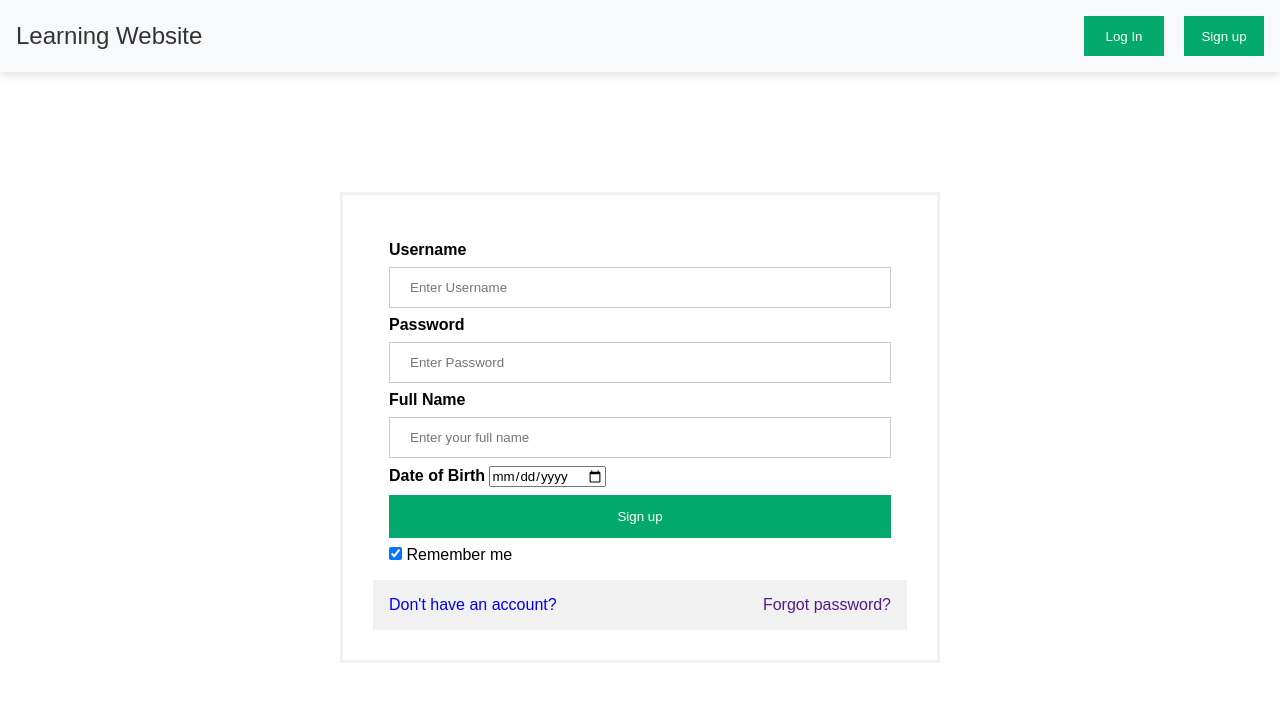
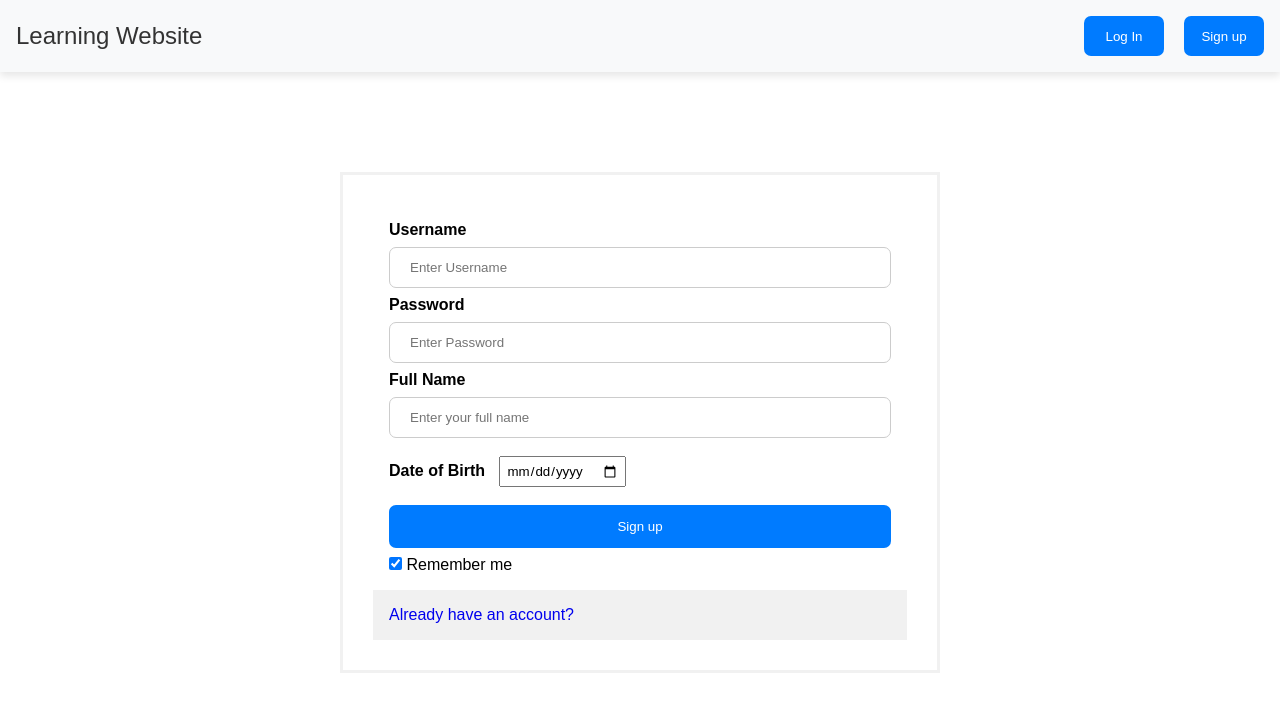
Before and after one commit to mhuongg04/group-18-learn-web, a plain HTML site: page sign-up.html in a window 1280 px wide. Drawn offline with Linux system fonts and the light colour scheme.

Commit message:
fix signin signup

```diff
--- a/css/sign.css
+++ b/css/sign.css
@@ -1,5 +1,5 @@
 .login-container {
-    padding: 120px;
+    padding: 100px;
     font-family: "Montserrat", sans-serif;
     display: flex;
     justify-content: center;
@@ -25,16 +25,18 @@ input[type=password] {
     display: inline-block;
     border: 1px solid #ccc;
     box-sizing: border-box;
+    border-radius: 7px;
 }
 
 .login-click {
-    background-color: #04AA6D;
+    background-color: #007bff;
     color: white;
     padding: 14px 20px;
     margin: 8px 0;
     border: none;
     cursor: pointer;
     width: 100%;
+    border-radius: 7px;
 }
 
 button:hover {
@@ -42,13 +44,14 @@ button:hover {
 }
 
 .sign-button {
-    background-color: #04AA6D;
+    background-color: #007bff;
     color: white;
     width: 80px;
     height: 40px;
     border: none;
     cursor: pointer;
     text-size-adjust: 50;
+    border-radius: 7px;
 }
 
 .cancelbtn {
--- a/sign-up.html
+++ b/sign-up.html
@@ -17,8 +17,8 @@
         </div>
 
         <div class="navbar-right">
-            <button class="sign-button"><a class="a-sign-button" href="sign-in.html">Log In</a></button>
-            <button class="sign-button"><a class="a-sign-button" href="sign-up.html">Sign up</a></button>
+            <button class="sign-button" onclick="window.location.href='sign-in.html'">Log In</button>
+            <button class="sign-button" onclick="window.location.href='sign-up.html'">Sign up</button>
         </div>
     </header>
 
@@ -35,7 +35,7 @@
                 <input type="text" placeholder="Enter your full name" name="fullname" required>
 
                 <label for="psw"><b>Date of Birth</b></label>
-                <input type="date" name="dob" required>
+                <input type="date" name="dob" required style="padding: 5px; margin: 10px;">
 
                 <button class="login-click" type="submit" onclick="window.location.href='index.html'">Sign up</button>
                 <label>
@@ -44,12 +44,9 @@
             </div>
 
             <div class="container" style="background-color:#f1f1f1">
-                <span class="psw">
-                    <a href="">Forgot password?</a>
-                </span>
-                <span class="account-signup">
-                    <a href="sign-up.html">
-                        Don't have an account?
+                <span class="account-signin">
+                    <a href="sign-in.html">
+                        Already have an account?
                     </a>
                 </span>
             </div>
```
Also changed, not shown: sign-in.html (+2 -2 lines).
